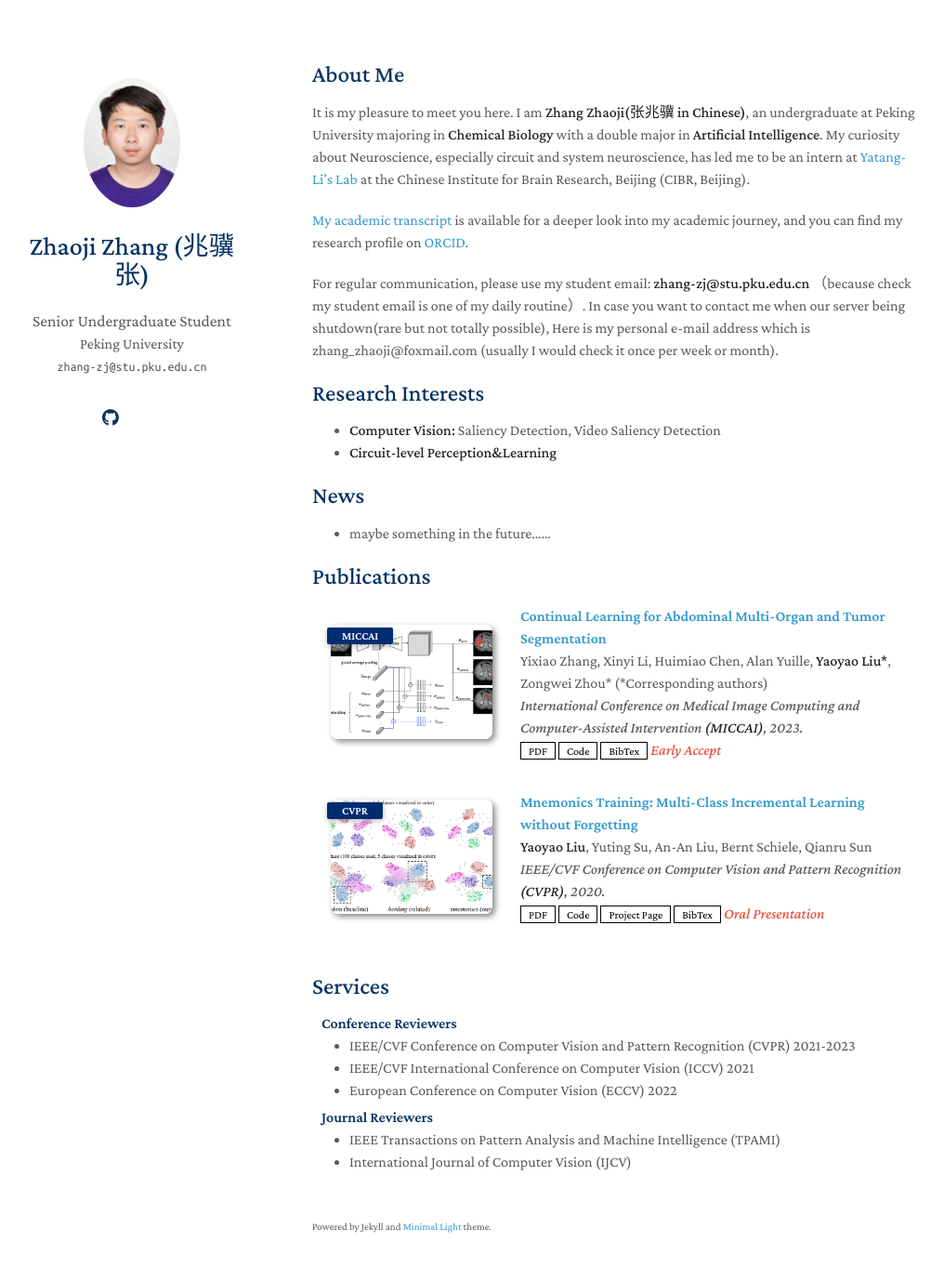
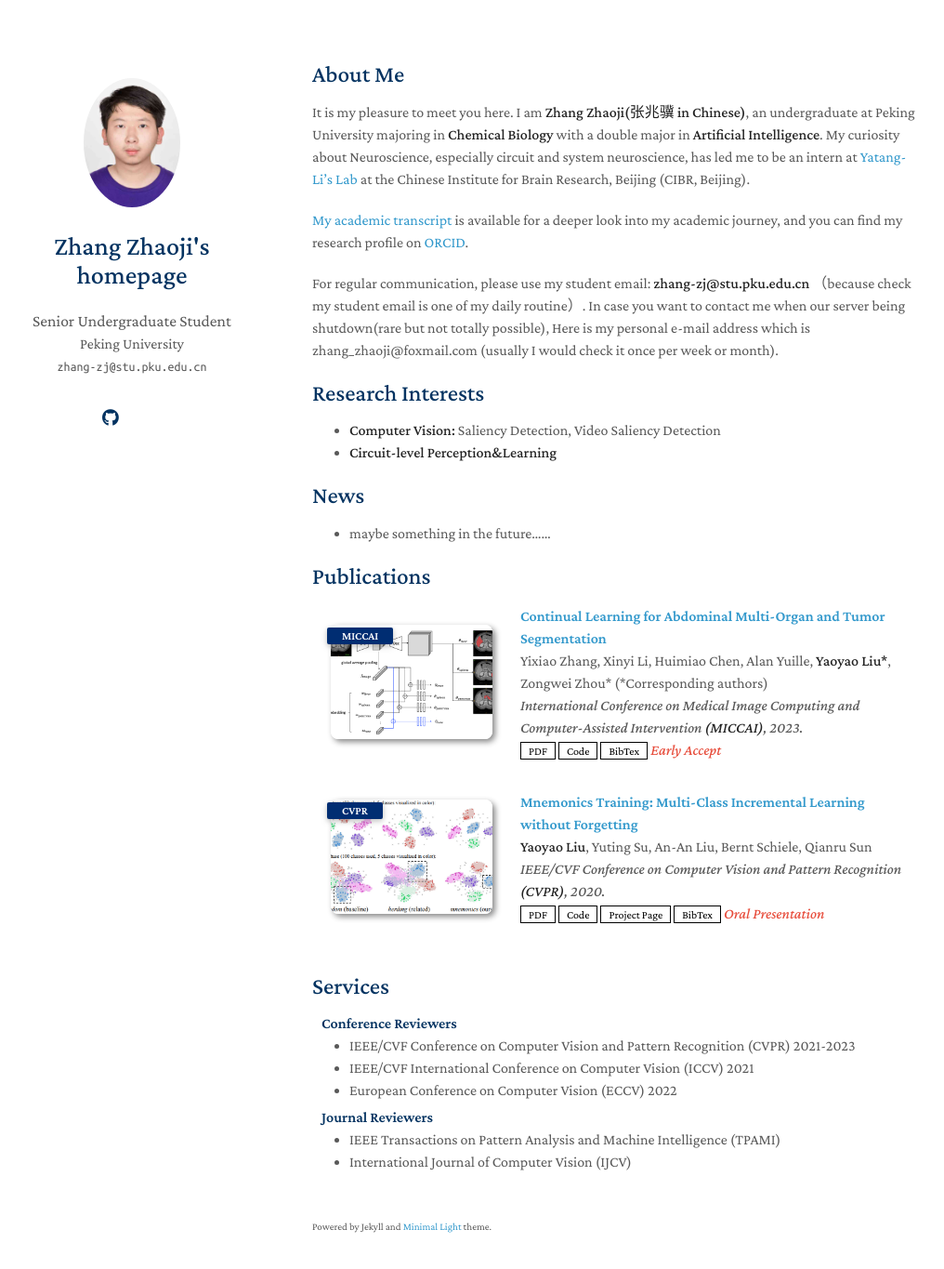
Before and after one commit to Zhang-Zhaoji/Zhang-Zhaoji.github.io, a Jekyll site: the page built from index.md, in a window 1280 px wide and 1400 px high. Shown: the top 1365 px of the window at 93% size, without its empty margins (134-1150 px from the left). Built offline with Jekyll 4.4.1, drawn with Linux system fonts in a browser that asks for light colours; a style sheet for code colours, icons or effects is not loaded; our own code applies the rules of GitHub Pages for plain Markdown files; part of the change alters nothing that is shown.

Commit message:
Update _config.yml

```diff
--- a/_config.yml
+++ b/_config.yml
@@ -6,7 +6,8 @@ email: zhang-zj@stu.pku.edu.cn
 
 # Search Engine Optimization (SEO)
 # The following information is used to improve the website traffic from search engines, e.g., Google.
-keywords: Zhaoji, Neuroscience, Computation
+keywords: Zhaoji, Neuroscience, Computational Neuroscience, System neuroscience
+title: Zhang Zhaoji's homepage
 # minimal light
 description: This is a personal website belongs to Zhaoji Zhang, based on the template of https://github.com/yaoyao-liu/minimal-light
 # The Minimal Light is a simple and elegant jekyll theme for academic personal homepage.
```
